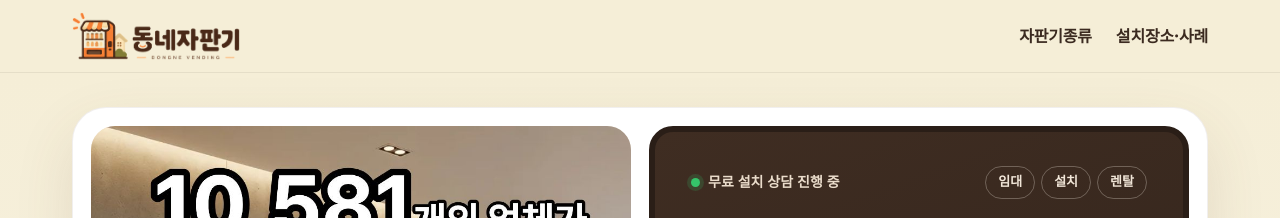
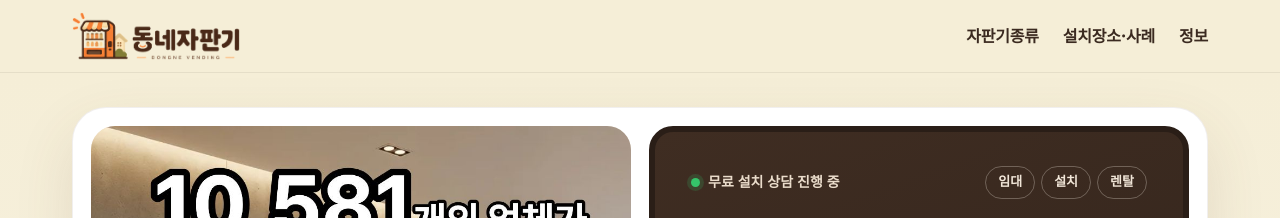
Before and after one commit to dkfmaqqhh-cyber/dongne-vending, a Jekyll site: the page index.html, which Jekyll copies as it is, in a window 1280 px wide. Shown: the top 218 px of the page. Built offline with Jekyll 4.4.1, drawn with Linux system fonts in a browser that asks for light colours.

Commit message:
상단 메뉴에 '정보' 추가 (정보 글 섹션으로 이동)
Co-Authored-By: Claude Opus 5.5 <noreply@anthropic.com>
Claude-Session: https://claude.ai/code/session_01CNGa2rRFfKZPZVUap8wksv

```diff
--- a/index.html
+++ b/index.html
@@ -2115,6 +2115,11 @@ html{scroll-behavior:smooth}
 .pi-cover.has-img::before{content:"";position:absolute;inset:0;background:linear-gradient(180deg,rgba(0,0,0,0),rgba(0,0,0,.55))}
 .pi-cover.has-img strong{position:relative}
 .pi-empty{grid-column:1/-1;text-align:center;color:#7a6252}
+
+/* 메뉴 3개 - 좁은 화면 보정 */
+@media (max-width:420px){.menu a{font-size:12.5px !important;padding:7px 8px !important;letter-spacing:-.3px}.brand-img img{height:30px !important}.nav{gap:6px !important}.menu{gap:4px !important}}
+@media (max-width:380px){header .wrap.nav{padding-left:10px !important;padding-right:10px !important}.menu a{font-size:12px !important;padding:6px 7px !important}.brand-img img{height:26px !important}}
+@media (max-width:340px){.menu a{font-size:11px !important;padding:5px 6px !important}.brand-img img{height:22px !important}}
 </style>
 </head>
 <body>
@@ -2122,7 +2127,7 @@ html{scroll-behavior:smooth}
 <div class="wrap nav">
 <a class="brand brand-img" href="#" aria-label="동네자판기 홈으로"><img src="images/img_02_649dbf922e.png" alt="동네자판기 DONGNE VENDING" width="196" height="56"/></a>
 <div class="menu-area">
-<nav class="menu"><a href="#types">자판기종류</a><a href="#place">설치장소·사례</a></nav>
+<nav class="menu"><a href="#types">자판기종류</a><a href="#place">설치장소·사례</a><a href="#info">정보</a></nav>
 </div>
 </div>
 </header>
```
